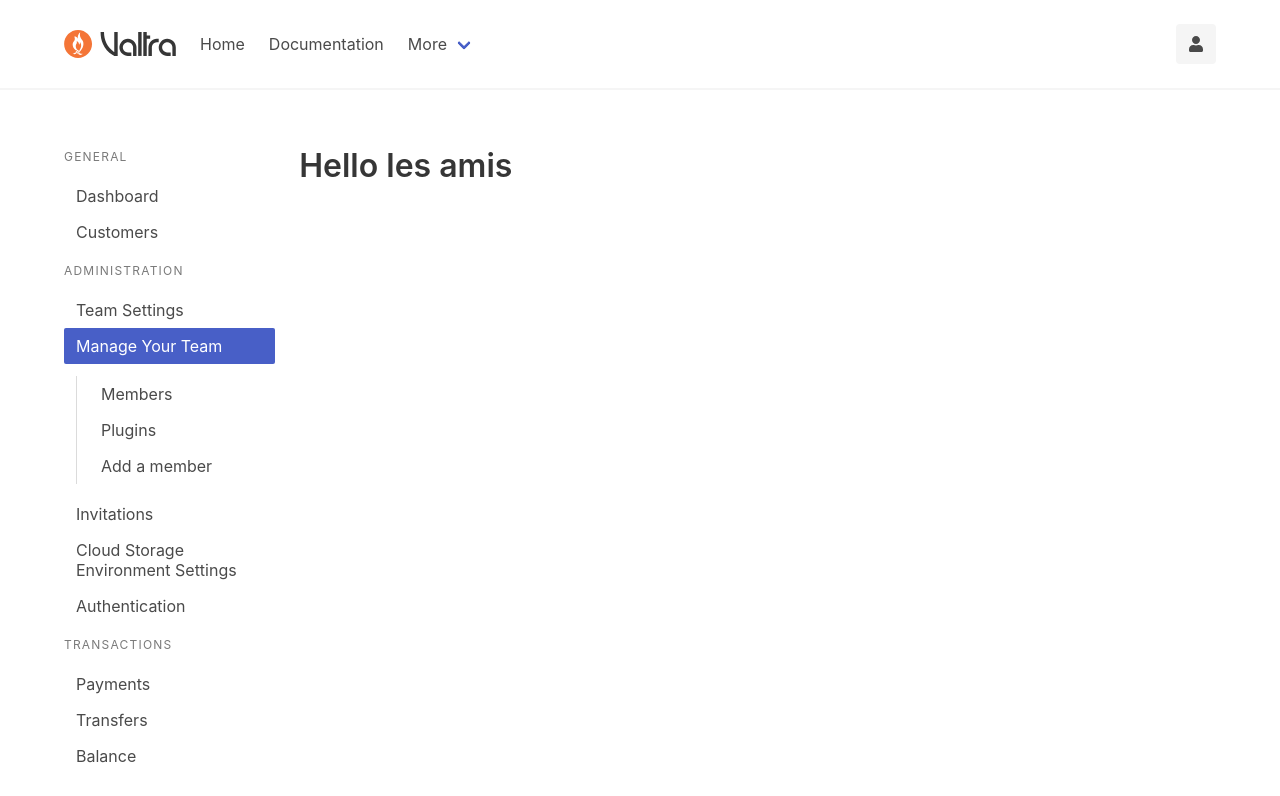
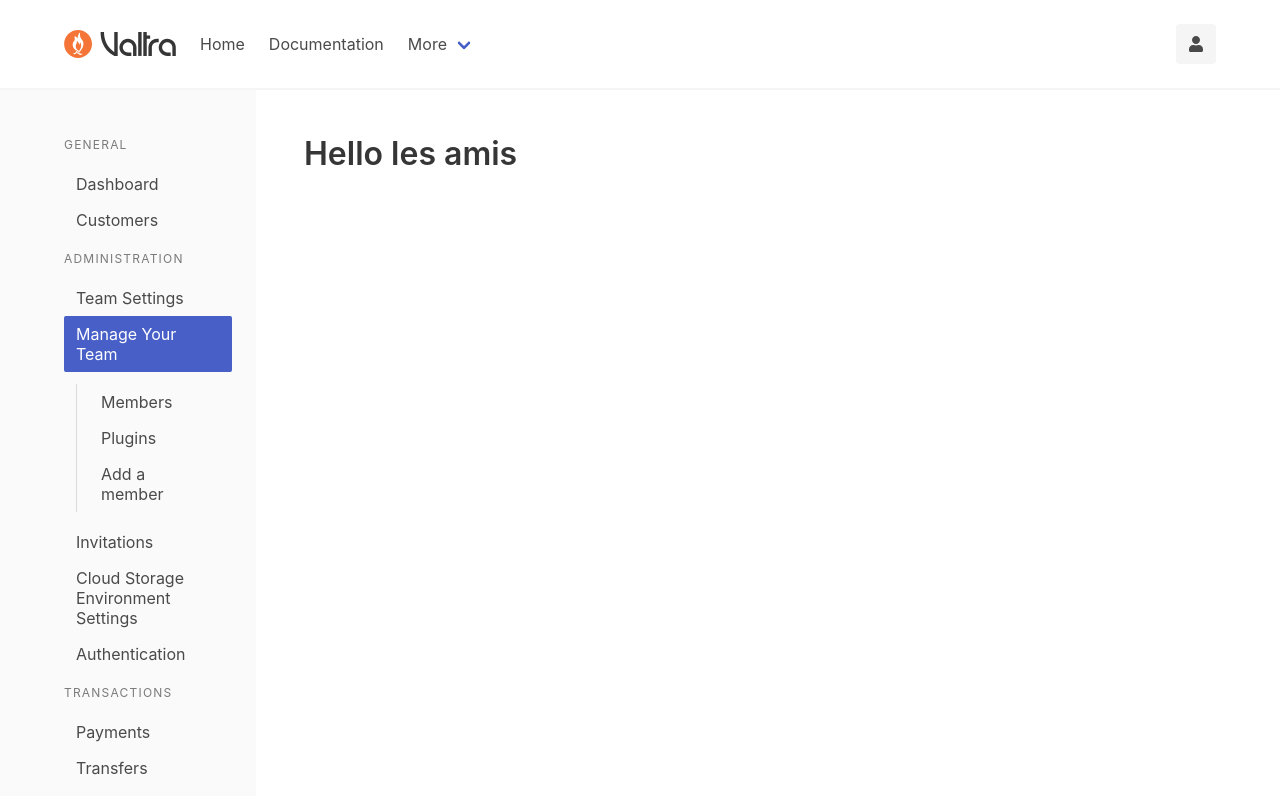
Before and after one commit to val-tra/valtra, a Nuxt app: page / in a window 1280 px wide. Shown: the top 796 px of the page. Built offline with nearby package versions, Linux system fonts and the light colour scheme.

Commit message:
Creating left aside

```diff
--- a/assets/bulma.scss
+++ b/assets/bulma.scss
@@ -9,3 +9,6 @@
 
 // Import bulma components
 @import "bulma/bulma.sass";
+
+// Custom classes
+@import "@/assets/custom-classes.scss";
--- /dev/null
+++ b/assets/custom-classes.scss
@@ -0,0 +1,39 @@
+/**
+ * Some custom and specific styling
+ */
+
+// bd-* classes are for main containers adjustments
+.bd-main {
+  overflow: hidden;
+  position: relative;
+}
+
+.bd-duo {
+  display: flex;
+}
+
+.bd-aside {
+  padding: $size-1 $size-4 $size-1 0;
+  position: relative;
+  flex: 0 0 calc(10.5rem + 1.5rem);
+  background-color: $white-bis;
+}
+
+.bd-lead {
+  margin-right: -$size-1;
+  padding: $size-1;
+  background-color: $white;
+  overflow: hidden;
+  flex-grow: 1;
+  flex-shrink: 1;
+}
+
+// Special background for the left menu
+.aside-background {
+  position: absolute;
+  background-color: $white-bis;
+  height: 100%;
+  top: 0;
+  left: 0;
+  right: 50%;
+}
--- a/layouts/default.vue
+++ b/layouts/default.vue
@@ -53,6 +53,16 @@
         </div>
       </div>
     </nav>
-    <Nuxt />
+    <div class="bd-main">
+      <div class="aside-background" />
+      <Nuxt />
+    </div>
+    <footer class="footer">
+      <div class="container">
+        <h1 class="title">
+          Hello les amis
+        </h1>
+      </div>
+    </footer>
   </div>
 </template>
--- a/nuxt.config.js
+++ b/nuxt.config.js
@@ -24,7 +24,7 @@ export default {
       { hid: 'description', name: 'description', content: process.env.npm_package_description || '' }
     ],
     link: [
-      { rel: 'icon', type: 'image/x-icon', href: '/favicon.ico' }
+      { rel: 'icon', type: 'image/x-icon', href: '/valtra/favicon.ico' }
     ],
     script: [
       {
--- a/pages/index.vue
+++ b/pages/index.vue
@@ -1,8 +1,7 @@
 <template>
   <div class="container">
-    <div class="columns mt-6">
-      <div class="column is-one-fifth">
-        <aside aside class="menu">
+    <div class="bd-duo">
+      <aside aside class="menu bd-aside">
         <p class="menu-label">
           General
         </p>
@@ -36,12 +35,15 @@
           <li><a>Balance</a></li>
         </ul>
       </aside>
-      </div>
-      <div class="column">
+      <div class="bd-lead">
+        <div class="columns">
+          <div class="column has-background-white">
             <h1 class="title">
               Hello les amis
             </h1>
           </div>
         </div>
       </div>
+    </div>
+  </div>
 </template>
```
Lines whose indentation alone changed are shown as unchanged.
